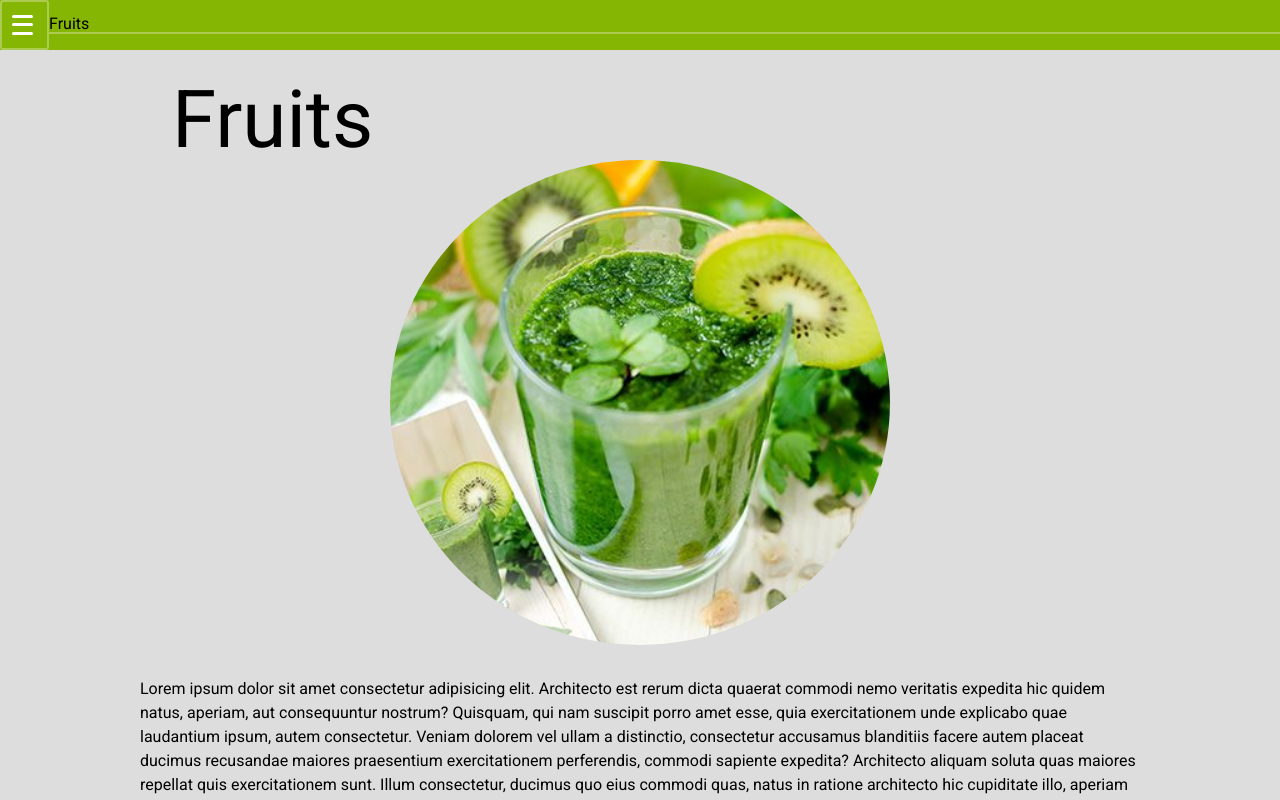
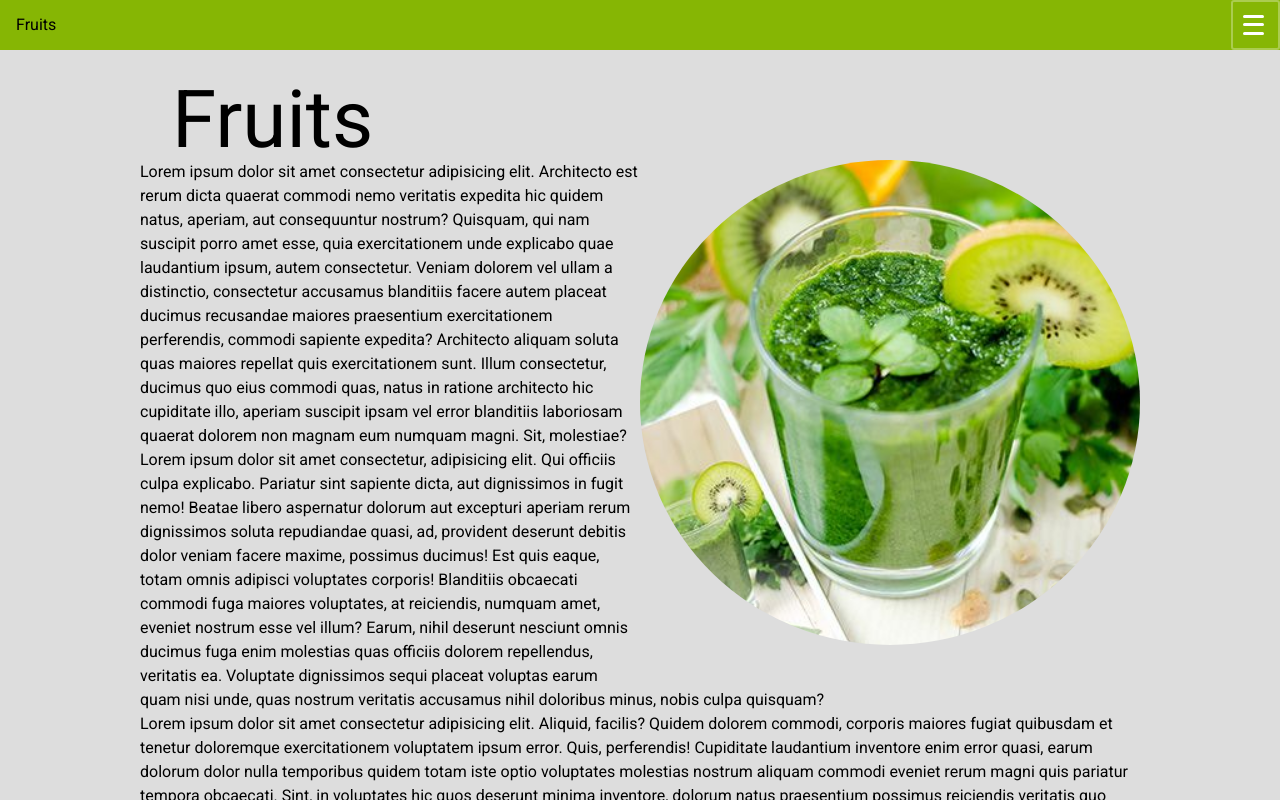
Before and after one commit to Gergo06-py/fruits-2022-11-15, a plain HTML site: page index.html in a window 1280 px wide. Shown: the top 800 px of the page. Drawn offline with Linux system fonts and the light colour scheme.

Commit message:
changed style

```diff
--- a/style/styles.css
+++ b/style/styles.css
@@ -34,22 +34,24 @@ header {
     right: 0;
 }
 
-nav, ul{
+nav  {
     display: flex;
+    flex-direction: row-reverse;
 }
 
 nav ul {
-
+    display: flex;
     width: 100%;
     align-items: center;
-    justify-content: center;
+    justify-content: space-around;
     flex-direction: column;
     gap: 2em;
+    padding: 1em;
 }
 
 nav ul li {
+    display: block;
     width: 100%;
-    border-bottom: 2px solid rgba(255, 255, 255, .3);
 }
 
 nav ul li a {
@@ -135,3 +137,9 @@ main .box .box-content {
     border-radius: 5px;
     background: #86b604;
 }
+
+@media (min-width: 768px) {
+    main > img {
+        float: right;
+    }
+}
```
